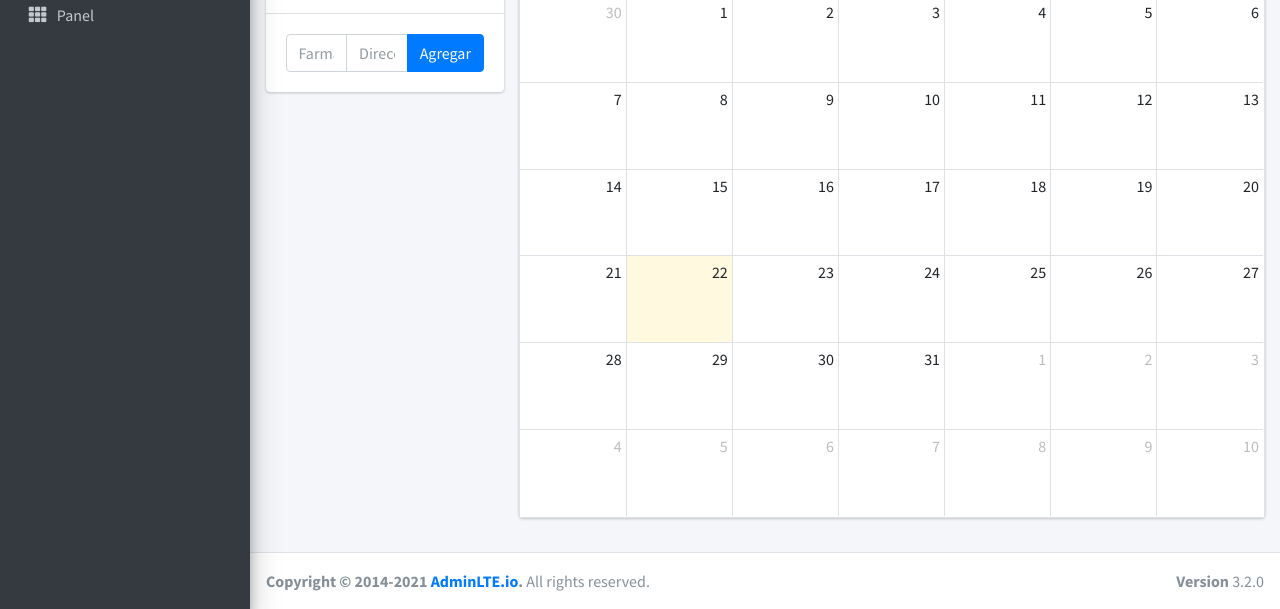
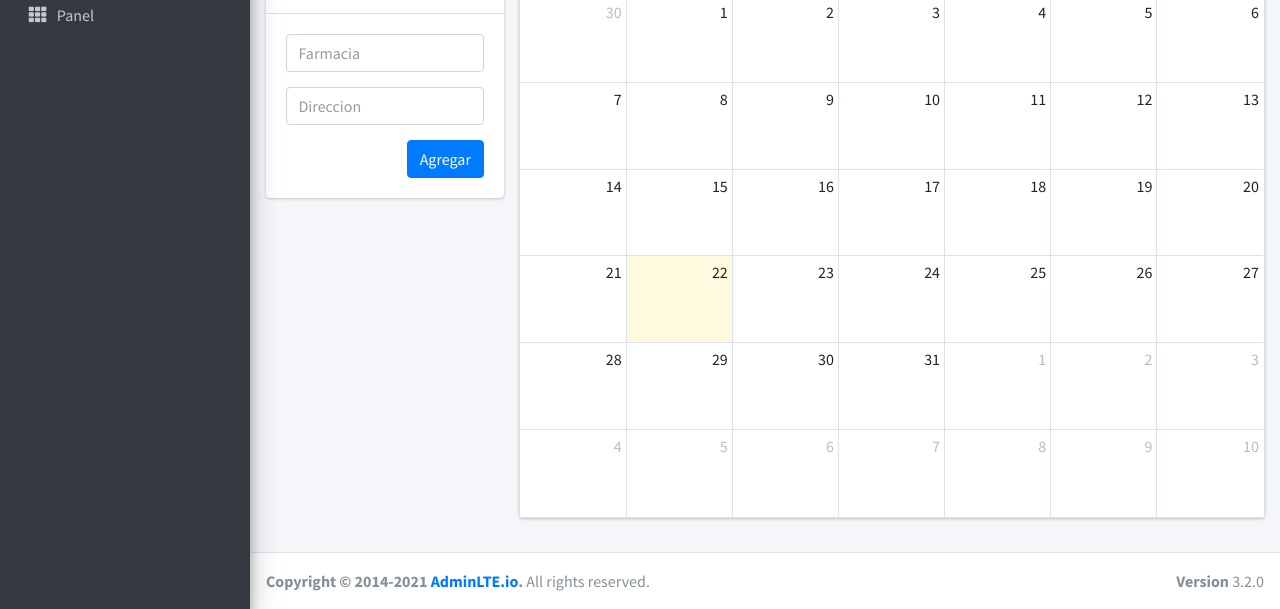
Before and after one commit to eliasbrucart/FarmaciaVernhes, a PHP site: page /FarmaciaVernhes/ in a window 1280 px wide. Shown: the part 191-800 px from the top of the page. Run offline with PHP 8.4, Linux system fonts and the light colour scheme; data that the repository does not hold is empty; some libraries are stand-ins or nearby versions.

Commit message:
Improved addPharmacy design

```diff
--- /dev/null
+++ b/views/css/admin/admin_module.css
@@ -0,0 +1,22 @@
+.addPharmacy, .addressPharmacy{
+    margin-bottom: 15px;
+}
+/*=============================================
+ESCRITORIO MEDIANO O TABLET HORIZONTAL (MD revisamos en 1024px)
+=============================================*/
+
+@media (max-width:1199px) and (min-width:992px) {}
+
+
+/*=============================================
+ESCRITORIO PEQUEÑO O TABLET VERTICAL (SM revisamos en 768px)
+=============================================*/
+
+@media (max-width:991px) and (min-width:768px) {}
+
+
+/*=============================================
+MOVIL (XS revisamos en 320px)
+=============================================*/
+
+@media (max-width:767px) {}
--- a/views/modules/admin/admin_module.php
+++ b/views/modules/admin/admin_module.php
@@ -32,7 +32,7 @@
                 <div class="card-header">
                   <h3 class="card-title">Agregar Farmacia</h3>
                 </div>
-                <div class="card-body">
+                <div class="card-body clearfix">
                   <!--<div class="btn-group" style="width: 100%; margin-bottom: 10px;">
                     <ul class="fc-color-picker" id="color-chooser">
                       <li><a class="text-primary" href="#"><i class="fas fa-square"></i></a></li>
@@ -43,14 +43,11 @@
                     </ul>
                   </div>-->
                   <!-- /btn-group -->
-                  <div class="input-group">
-                    <input id="new-event" name="addPharmacy" type="text" class="form-control addPharmacy" placeholder="Farmacia">
-                    <input type="text" name="addressPharmacy" class="form-control addressPharmacy" placeholder="Direccion">
+                  <input id="new-event" name="addPharmacy" type="text" class="form-control addPharmacy" placeholder="Farmacia">
+                  <input type="text" name="addressPharmacy" class="form-control addressPharmacy" placeholder="Direccion">
 
-                    <div class="input-group-append">
-                      <button id="add-new-event" type="button" class="btn btn-primary" onclick="AddPharmacy()">Agregar</button>
-                    </div>
-                    <!-- /btn-group -->
+                  <div class="input-group-append float-right">
+                    <button id="add-new-event" type="button" class="btn btn-primary" onclick="AddPharmacy()">Agregar</button>
                   </div>
                   <!-- /input-group -->
                 </div>
--- a/views/template.php
+++ b/views/template.php
@@ -38,6 +38,8 @@
     <link rel="stylesheet" href="<?php echo $url; ?>views/plugins/fullcalendar/main.css">
 
     <link rel="stylesheet" href="<?php echo $url; ?>views/css/turner/turner_module.css">
+
+    <link rel="stylesheet" href="<?php echo $url; ?>views/css/admin/admin_module.css">
 
     <input type="hidden" value="<?php echo $url; ?>" id="hiddenPath">
 
```
